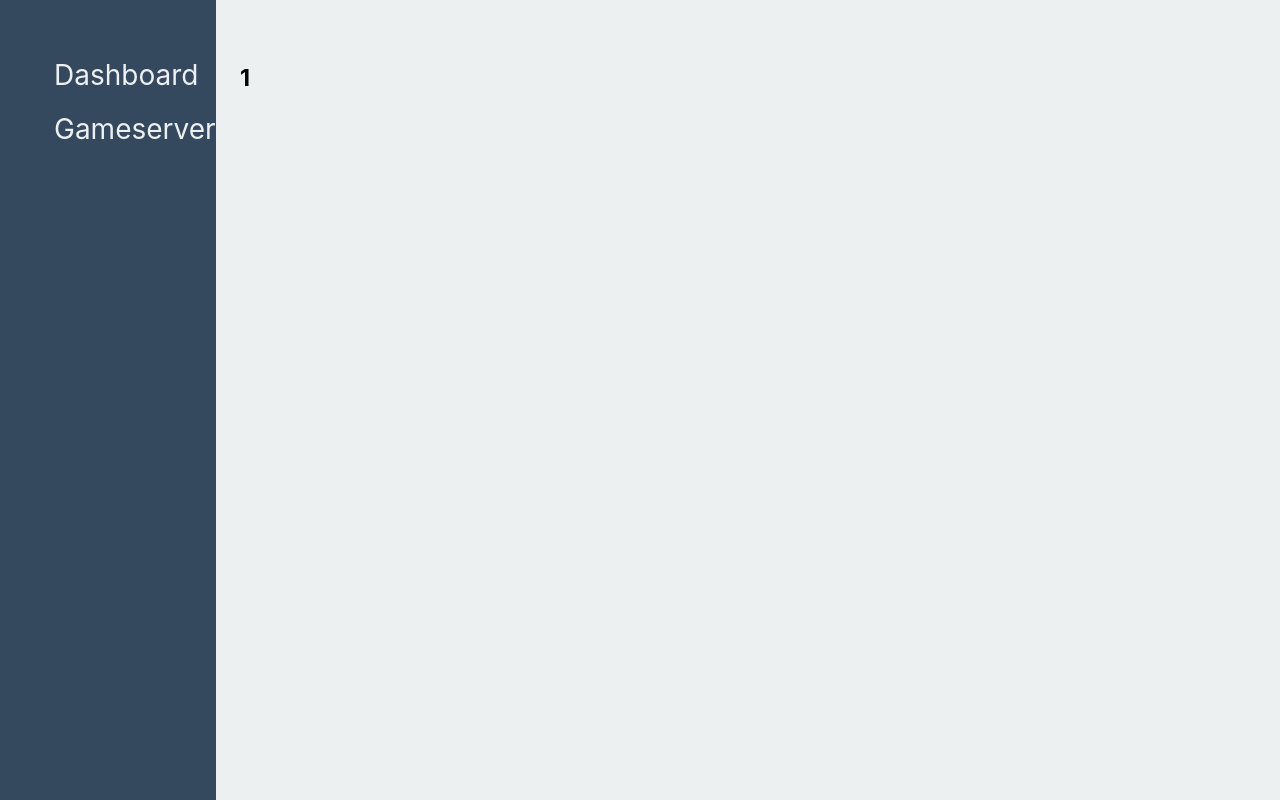
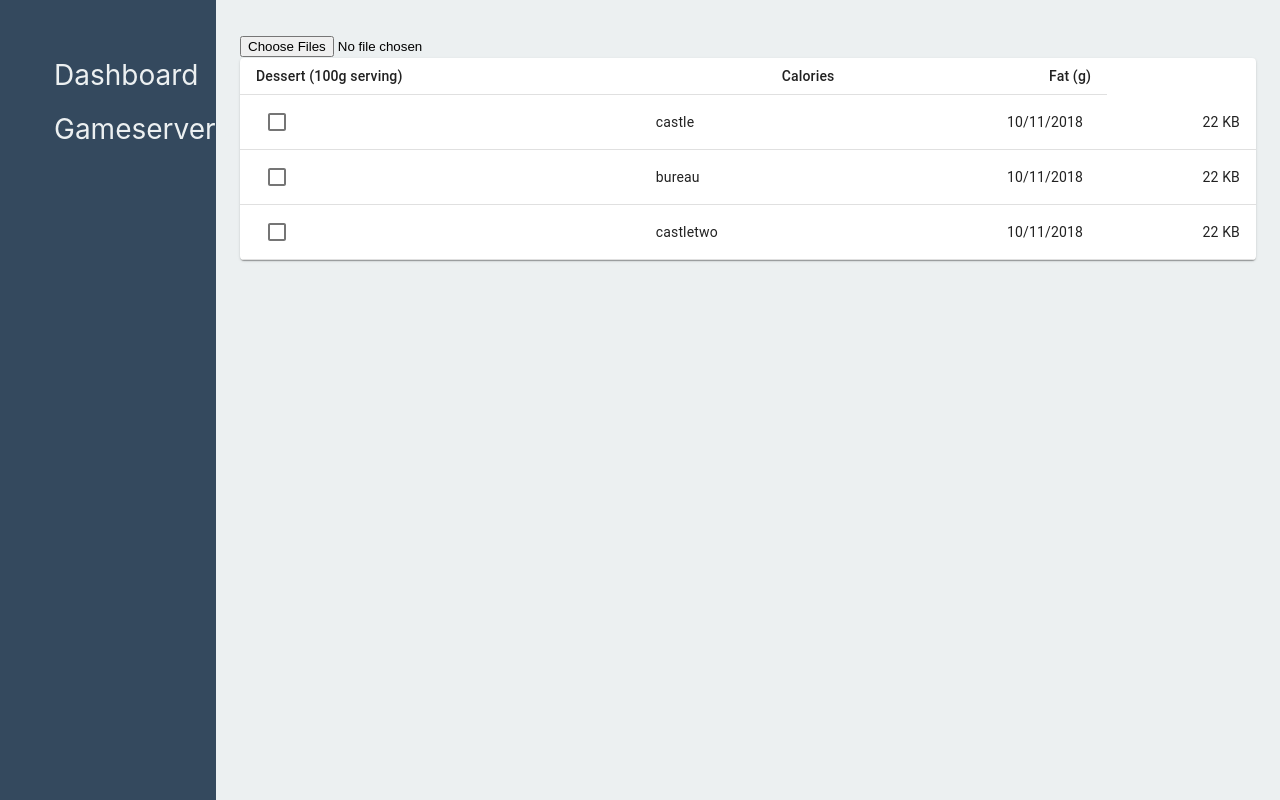
Before and after one commit to fr1edrik/Admin-Dashboard, a React (Create React App) app: page /gameservers/1 in a window 1280 px wide. Built offline with nearby package versions, Linux system fonts and the light colour scheme.

Commit message:
implement FileManager

```diff
--- /dev/null
+++ b/src/common/components/FileManager/index.tsx
@@ -0,0 +1,79 @@
+import React, { Component } from 'react';
+import { makeStyles } from '@material-ui/core/styles';
+import {
+	TableContainer,
+	Table,
+	Checkbox,
+	CheckboxProps,
+} from '@material-ui/core';
+import TableBody from '@material-ui/core/TableBody';
+import TableCell from '@material-ui/core/TableCell';
+import TableHead from '@material-ui/core/TableHead';
+import TableRow from '@material-ui/core/TableRow';
+import Paper from '@material-ui/core/Paper';
+
+const useStyles = makeStyles({
+	table: {
+		minWidth: 650,
+	},
+});
+
+const rows = [
+	{ name: 'castle', lastModified: '10/11/2018', size: '22 KB' },
+	{ name: 'bureau', lastModified: '10/11/2018', size: '22 KB' },
+	{ name: 'castletwo', lastModified: '10/11/2018', size: '22 KB' },
+];
+
+function onSelectAllClick(
+	event: React.ChangeEvent<HTMLInputElement>,
+	checked: boolean,
+) {
+	console.log(event);
+}
+
+export default function FileManager() {
+	const classes = useStyles();
+	const rowCount: number = 0;
+	const numSelected: number = 0;
+
+	return (
+		<div>
+			<input type='file' id='myfile' name='myfile' multiple></input>
+			<TableContainer component={Paper}>
+				<Table
+					className={classes.table}
+					size='small'
+					aria-label='a dense table'
+				>
+					<TableHead>
+						<TableRow>
+							<TableCell>Dessert (100g serving)</TableCell>
+							<TableCell align='right'>Calories</TableCell>
+							<TableCell align='right'>Fat&nbsp;(g)</TableCell>
+						</TableRow>
+					</TableHead>
+					<TableBody>
+						{rows.map((row) => (
+							<TableRow key={row.name}>
+								<TableCell component='th' scope='row'>
+									<Checkbox
+										indeterminate={numSelected > 0 && numSelected < rowCount}
+										checked={rowCount > 0 && numSelected === rowCount}
+										onChange={onSelectAllClick}
+										inputProps={{ 'aria-label': 'select all desserts' }}
+									/>
+								</TableCell>
+
+								<TableCell component='th' scope='row'>
+									{row.name}
+								</TableCell>
+								<TableCell align='right'>{row.lastModified}</TableCell>
+								<TableCell align='right'>{row.size}</TableCell>
+							</TableRow>
+						))}
+					</TableBody>
+				</Table>
+			</TableContainer>
+		</div>
+	);
+}
--- a/src/components/Dashboard/index.tsx
+++ b/src/components/Dashboard/index.tsx
@@ -19,7 +19,7 @@ export default class Dashboard extends Component {
 	// Compute of memory
 	computePercent(obj: Memory) {
 		const res = parseInt(obj.total) / parseInt(obj.used);
-		return res;
+		return Math.round(res);
 	}
 
 	render(): any {
--- a/src/components/GameServersView/GameserversViewDetail/index.tsx
+++ b/src/components/GameServersView/GameserversViewDetail/index.tsx
@@ -20,6 +20,11 @@ export default class GameServersViewDetail extends Component<CustomInputProps> {
 	}
 
 	render(): any {
-		return <h5>{this.serverName}</h5>;
+		return (
+			<div>
+				<h3>{this.serverName}</h3>
+				<Card title='' body='' />
+			</div>
+		);
 	}
 }
--- a/src/router/index.tsx
+++ b/src/router/index.tsx
@@ -1,7 +1,7 @@
 import Dashboard from 'components/Dashboard';
 import GameServersView from 'components/GameServersView';
 import GameServersViewDetail from 'components/GameServersView/GameserversViewDetail';
-
+import FileManager from 'common/components/FileManager';
 export const routes = [
 	{
 		path: '/',
@@ -20,7 +20,7 @@ export const routes = [
 	},
 	{
 		path: '/gameservers/:serverName',
-		component: GameServersViewDetail,
+		component: FileManager,
 		exact: true,
 	},
 ];
```
